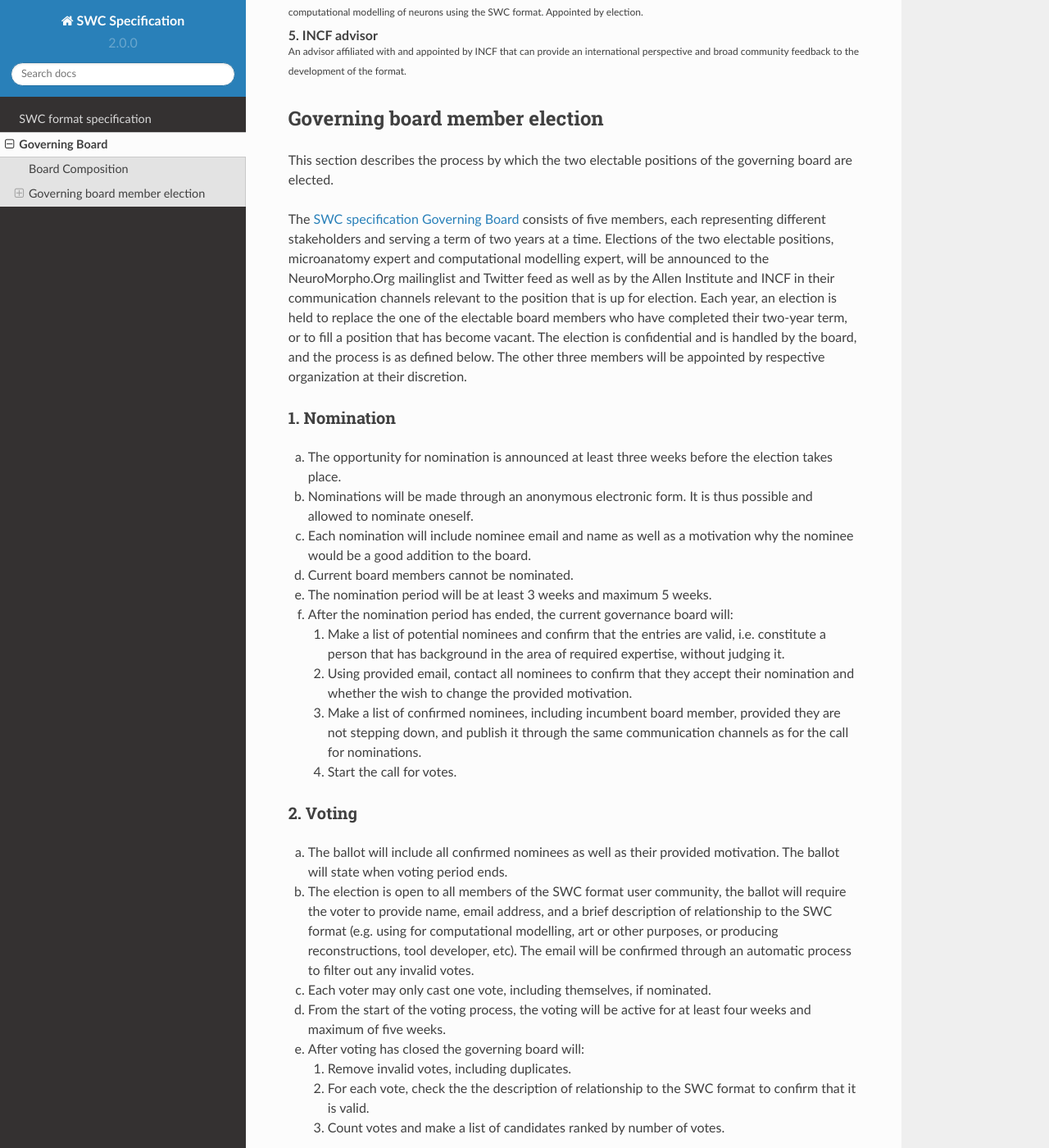
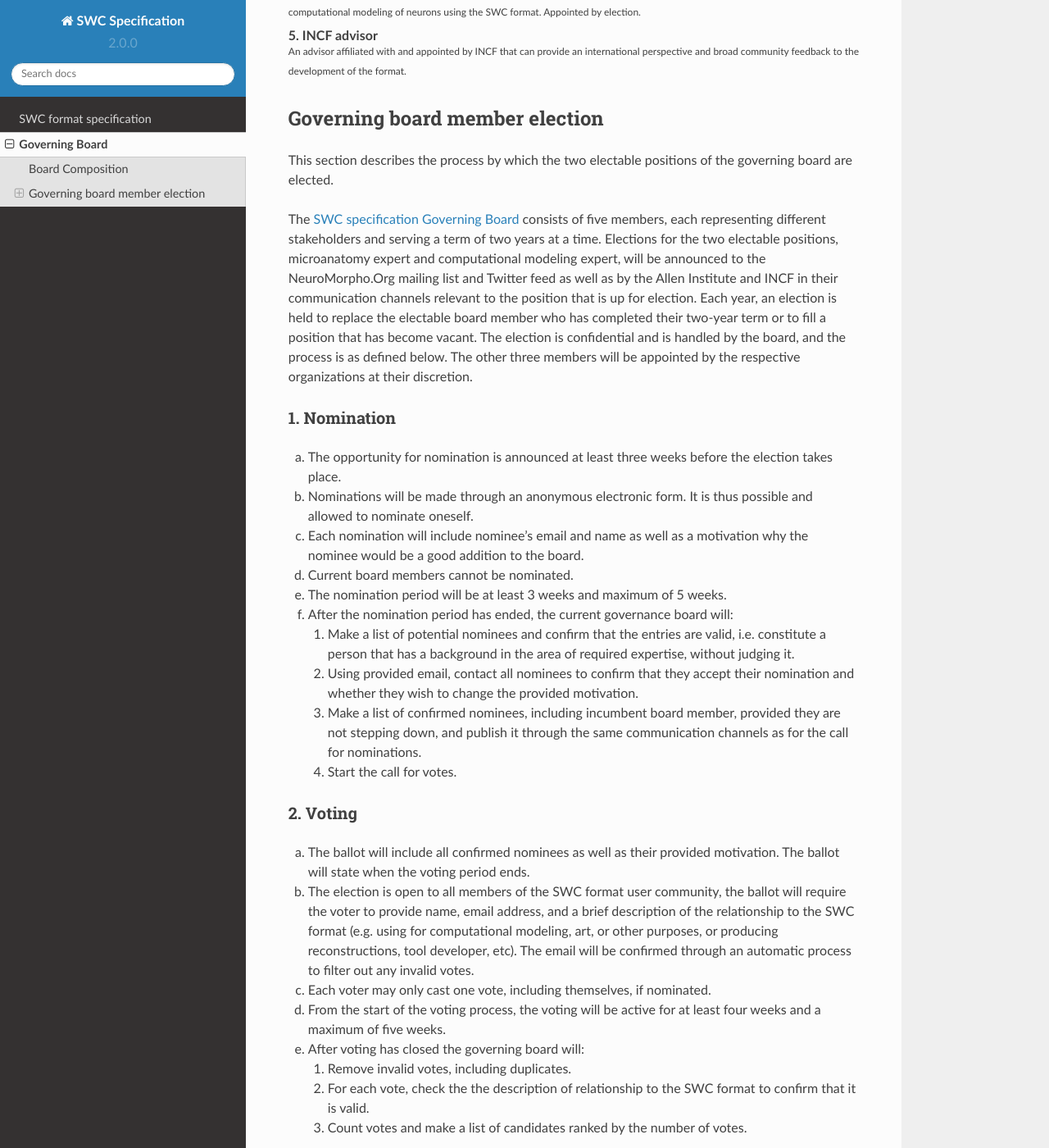
Before and after one commit to bengtl/swcspec, a Sphinx documentation site: the page built from docs/source/governance.rst, in a window 1280 px wide and 1400 px high, scrolled down 724 px. Shown: the whole window at 82% size. Built offline with Sphinx 7.4.7 and the Read the Docs theme 2.0.0, drawn with Linux system fonts in a browser that asks for light colours; pages that are not in the unit, such as notebooks, are missing from menus; some of the changed text lies outside the part shown.

Commit message:
Corrected typs

```diff
--- a/docs/source/governance.rst
+++ b/docs/source/governance.rst
@@ -8,13 +8,13 @@ Board Composition
 The SWC format governing board has five members:
 
 | **1. NeuroMorpho.Org representative**
-| \ :sup:`A senior representative affiliated with and appointed by NeuroMorpho.Org with expertise in neuroinformatics as well as microanatomy of neurons and glial cells. The reprsentative communicates NeuroMorpho.Org's ideas for development to the board, but also conveys decisions to the NeuroMorpho.Org development team to implement changes in the format to currently published and future reconstructions.`\
+| \ :sup:`A senior representative affiliated with and appointed by NeuroMorpho.Org with expertise in neuroinformatics as well as microanatomy of neurons and glial cells. The representative communicates NeuroMorpho.Org's ideas for development to the board, but also conveys decisions to the NeuroMorpho.Org development team to implement changes in the format to currently published and future reconstructions.`\
 | **2. Allen Institute representative**
 | \ :sup:`A senior representative affiliated with and appointed by the Allen Institute, that has expertise in neuroinformatics as well as microanatomy of neurons and glial cells. The representative communicates the ideas of the Allen Institute for development to the board, but also conveys decisions to concerned stakeholders within the Allen Institute.`\
 | **3. Microanatomy expert**
-| \ :sup:`An expert in neuroscience and microanatomy outside of NeuroMorpho.Org and Allen Institute with long time experience and insight in the workflow of creating digital reconstructions. Appointed by election.`\
-| **4. Computational modelling expert**
-| \ :sup:`An expert in computational neuroscience outside of NeuroMorpho.Org and Allen Institute with long time experience in computational modelling of neurons using the SWC format. Appointed by election.`\
+| \ :sup:`An expert in neuroscience and microanatomy outside of NeuroMorpho.Org and Allen Institute with long-time experience and insight in the workflow of creating digital reconstructions. Appointed by election.`\
+| **4. Computational modeling expert**
+| \ :sup:`An expert in computational neuroscience outside of NeuroMorpho.Org and Allen Institute with long-time experience in computational modeling of neurons using the SWC format. Appointed by election.`\
 | **5. INCF advisor**
 | \ :sup:`An advisor affiliated with and appointed by INCF that can provide an international perspective and broad community feedback to the development of the format.`\
 
@@ -24,7 +24,7 @@ Governing board member election
 ------------------------------
 This section describes the process by which the two electable positions of the governing board are elected.
 
-The :doc:`SWC specification Governing Board </governance>` consists of five members, each representing different stakeholders and serving a term of two years at a time. Elections of the two electable positions, microanatomy expert and computational modelling expert, will be announced to the NeuroMorpho.Org mailinglist and Twitter feed as well as by the Allen Institute and INCF in their communication channels relevant to the position that is up for election. Each year, an election is held to replace the one of the electable board members who have completed their two-year term, or to fill a position that has become vacant. The election is confidential and is handled by the board, and the process is as defined below. The other three members will be appointed by respective organization at their discretion.
+The :doc:`SWC specification Governing Board </governance>` consists of five members, each representing different stakeholders and serving a term of two years at a time. Elections for the two electable positions, microanatomy expert and computational modeling expert, will be announced to the NeuroMorpho.Org mailing list and Twitter feed as well as by the Allen Institute and INCF in their communication channels relevant to the position that is up for election. Each year, an election is held to replace the electable board member who has completed their two-year term or to fill a position that has become vacant. The election is confidential and is handled by the board, and the process is as defined below. The other three members will be appointed by the respective organizations at their discretion.
 
 1. Nomination
 ^^^^^^^^^^^^^
@@ -33,17 +33,17 @@ a. The opportunity for nomination is announced at least three weeks before the e
 
 b. Nominations will be made through an anonymous electronic form. It is thus possible and allowed to nominate oneself.
 
-c. Each nomination will include nominee email and name as well as a motivation why the nominee would be a good addition to the board.
+c. Each nomination will include nominee's email and name as well as a motivation why the nominee would be a good addition to the board.
 
 d. Current board members cannot be nominated.
 
-e. The nomination period will be at least 3 weeks and maximum 5 weeks.
+e. The nomination period will be at least 3 weeks and maximum of 5 weeks.
 
 f. After the nomination period has ended, the current governance board will:
 
-   1. Make a list of potential nominees and confirm that the entries are valid, i.e. constitute a person that has background in the area of required expertise, without judging it.
+   1. Make a list of potential nominees and confirm that the entries are valid, i.e. constitute a person that has a background in the area of required expertise, without judging it.
 
-   2. Using provided email, contact all nominees to confirm that they accept their nomination and whether the wish to change the provided motivation.
+   2. Using provided email, contact all nominees to confirm that they accept their nomination and whether they wish to change the provided motivation.
 
    3. Make a list of confirmed nominees, including incumbent board member, provided they are not stepping down, and publish it through the same communication channels as for the call for nominations.
 
@@ -52,13 +52,13 @@ f. After the nomination period has ended, the current governance board will:
 2. Voting
 ^^^^^^^^^
 
-a. The ballot will include all confirmed nominees as well as their provided motivation. The ballot will state when voting period ends.
+a. The ballot will include all confirmed nominees as well as their provided motivation. The ballot will state when the voting period ends.
 
-b. The election is open to all members of the SWC format user community, the ballot will require the voter to provide name, email address, and a brief description of relationship to the SWC format (e.g. using for computational modelling, art or other purposes, or producing reconstructions, tool developer, etc). The email will be confirmed through an automatic process to filter out any invalid votes.
+b. The election is open to all members of the SWC format user community, the ballot will require the voter to provide name, email address, and a brief description of the relationship to the SWC format (e.g. using for computational modeling, art, or other purposes, or producing reconstructions, tool developer, etc). The email will be confirmed through an automatic process to filter out any invalid votes.
 
 c. Each voter may only cast one vote, including themselves, if nominated.
 
-d. From the start of the voting process, the voting will be active for at least four weeks and maximum of five weeks.
+d. From the start of the voting process, the voting will be active for at least four weeks and a maximum of five weeks.
 
 e. After voting has closed the governing board will:
 
@@ -66,7 +66,7 @@ e. After voting has closed the governing board will:
 
    2. For each vote, check the the description of relationship to the SWC format to confirm that it is valid.
 
-   3. Count votes and make a list of candidates ranked by number of votes.
+   3. Count votes and make a list of candidates ranked by the number of votes.
 
 
 3. Counting and selection
@@ -80,13 +80,13 @@ b. If two top candidates get an equal number of votes, a special election will b
 
    1. All voters from the original election will be contacted and encouraged to vote in the special election.
 
-   2. The list of candidates are limited to those with equal number of votes.
+   2. The list of candidates is limited to those with an equal number of votes.
 
    3. The special election period will be one week.
 
 4. Announcement of results
 ^^^^^^^^^^^^^^^^^^^^^^^^^^
 
-a. Following the completed election, the electee will be announced in the same channels used for call to nominations.
+a. Following the completed election, the electee will be announced in the same channels used for the call to nominations.
 
-b. The electee start their position at the governing board directly after the announcement.
+b. The electee starts their position at the governing board directly after the announcement.
```
